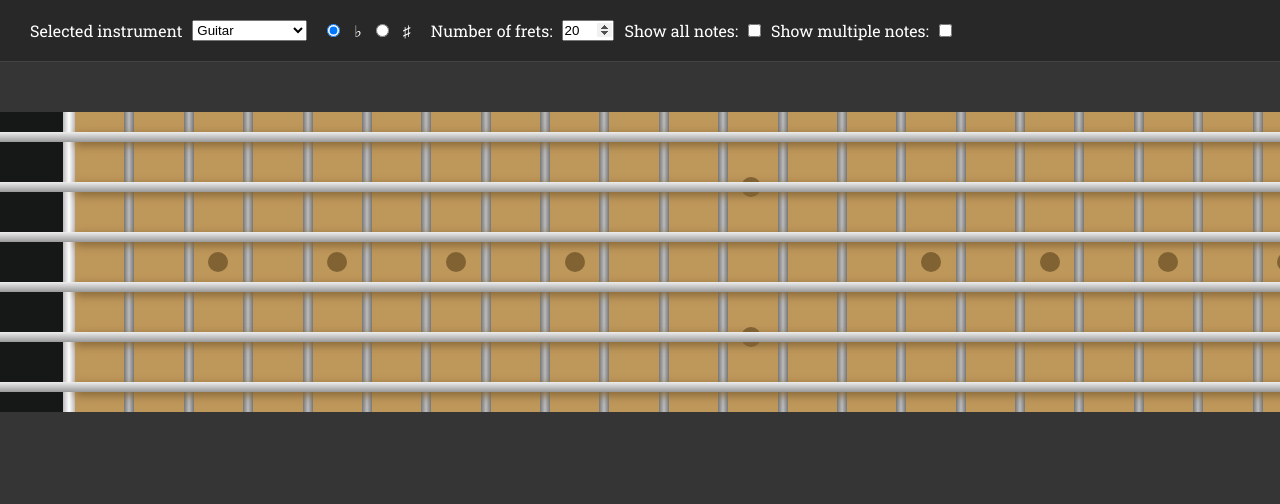
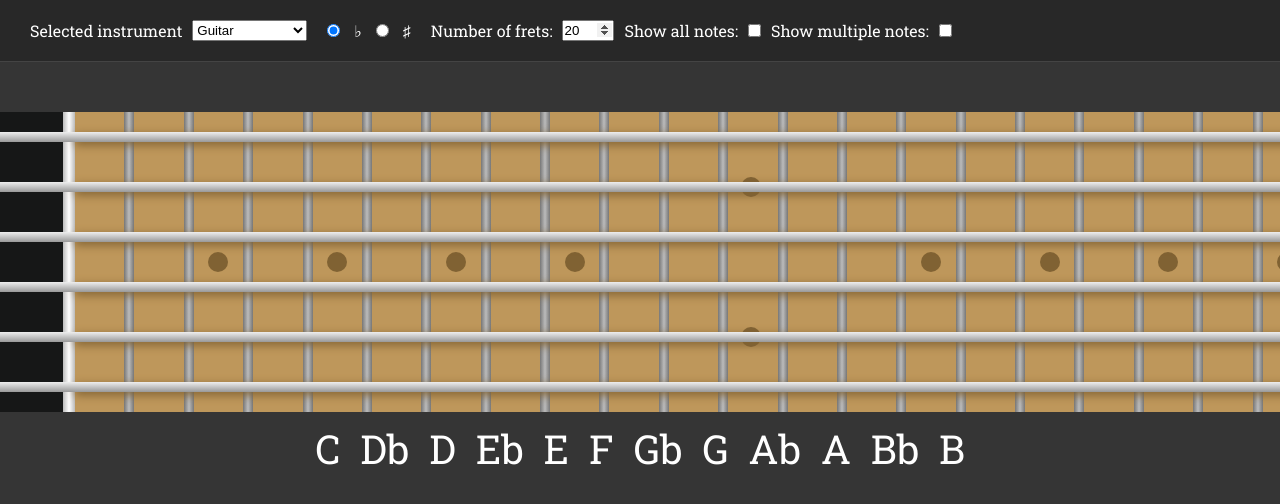
Before and after one commit to BogdanDevBst/fretboard, a plain HTML site: page fretboard/index.html in a window 1280 px wide. Shown: the top 504 px of the page. Drawn offline with Linux system fonts and the light colour scheme.

Commit message:
added text note names

```diff
--- a/fretboard/app.js
+++ b/fretboard/app.js
@@ -10,14 +10,18 @@ const showAllNotesSelector = document.querySelector("#show-all-notes");
 const showMultipleNotesSelector = document.querySelector(
   "#show-multiple-notes"
 );
+const noteNameSection = document.querySelector(".note-name-section");
 
 let allNotes;
+
 let showMultipleNotes = false;
 
 let numberOfFrets = 24;
 
 const singleFretMarkPositions = [3, 5, 7, 9, 15, 17, 19, 21];
 const doubleFretMarkPositions = [12, 24];
+
+let accidentals = "flats";
 
 const notesFlat = [
   "C",
@@ -49,8 +53,6 @@ const notesSharp = [
   "B",
 ];
 
-let accidentals = "flats";
-
 const instrumentTuningPresets = {
   Guitar: [4, 11, 7, 2, 9, 4],
   "Bass (4 strings)": [7, 2, 9, 4],
@@ -65,6 +67,7 @@ const app = {
   init() {
     this.setupFretboard();
     this.setupSelectedInstrumentSelector();
+    this.setupNoteNameSection();
     this.setupEventListeners();
   },
 
@@ -124,6 +127,22 @@ const app = {
     }
   },
 
+  setupNoteNameSection() {
+    noteNameSection.innerHTML = "";
+    let noteNames;
+
+    if (accidentals === "flats") {
+      noteNames = notesFlat;
+    } else {
+      noteNames = notesSharp;
+    }
+
+    noteNames.forEach((noteName) => {
+      let noteNameElement = tools.createElement("span", noteName);
+      noteNameSection.appendChild(noteNameElement);
+    });
+  },
+
   showNoteDot(event) {
     if (event.target.classList.contains("note-fret")) {
       if (showMultipleNotes) {
@@ -156,6 +175,7 @@ const app = {
       if (event.target.classList.contains("acc-select")) {
         accidentals = event.target.value;
         this.setupFretboard();
+        this.setupNoteNameSection();
       } else {
         return;
       }
@@ -183,6 +203,20 @@ const app = {
     showMultipleNotesSelector.addEventListener("change", () => {
       showMultipleNotes = !showMultipleNotes;
     });
+
+    noteNameSection.addEventListener("mouseover", (event) => {
+      let noteToShow = event.target.innerText;
+      app.toggleMultipleNotes(noteToShow, 1);
+    });
+
+    noteNameSection.addEventListener("mouseout", (event) => {
+      if (!showAllNotesSelector.checked) {
+        let noteToShow = event.target.innerText;
+        app.toggleMultipleNotes(noteToShow, 0);
+      } else {
+        return;
+      }
+    });
   },
 
   toggleMultipleNotes(noteName, oppacity) {
--- a/fretboard/index.html
+++ b/fretboard/index.html
@@ -46,5 +46,6 @@
       <input type="checkbox" id="show-multiple-notes" />
     </div>
     <div class="fretboard"></div>
+    <div class="note-name-section"></div>
   </body>
 </html>
--- a/fretboard/styles.css
+++ b/fretboard/styles.css
@@ -129,3 +129,21 @@ label {
   top: calc(var(--double-fretmark-position-2) * 1px);
   transform: translate(-140%, -50%);
 }
+
+.note-name-section {
+  width: 100%;
+  color: #fff;
+  font-weight: 100;
+  font-size: 2.5em;
+  display: flex;
+  justify-content: center;
+}
+
+.note-name-section span {
+  padding: 10px;
+  cursor: pointer;
+}
+
+.note-name-section span:hover {
+  color: #00baba;
+}
```
